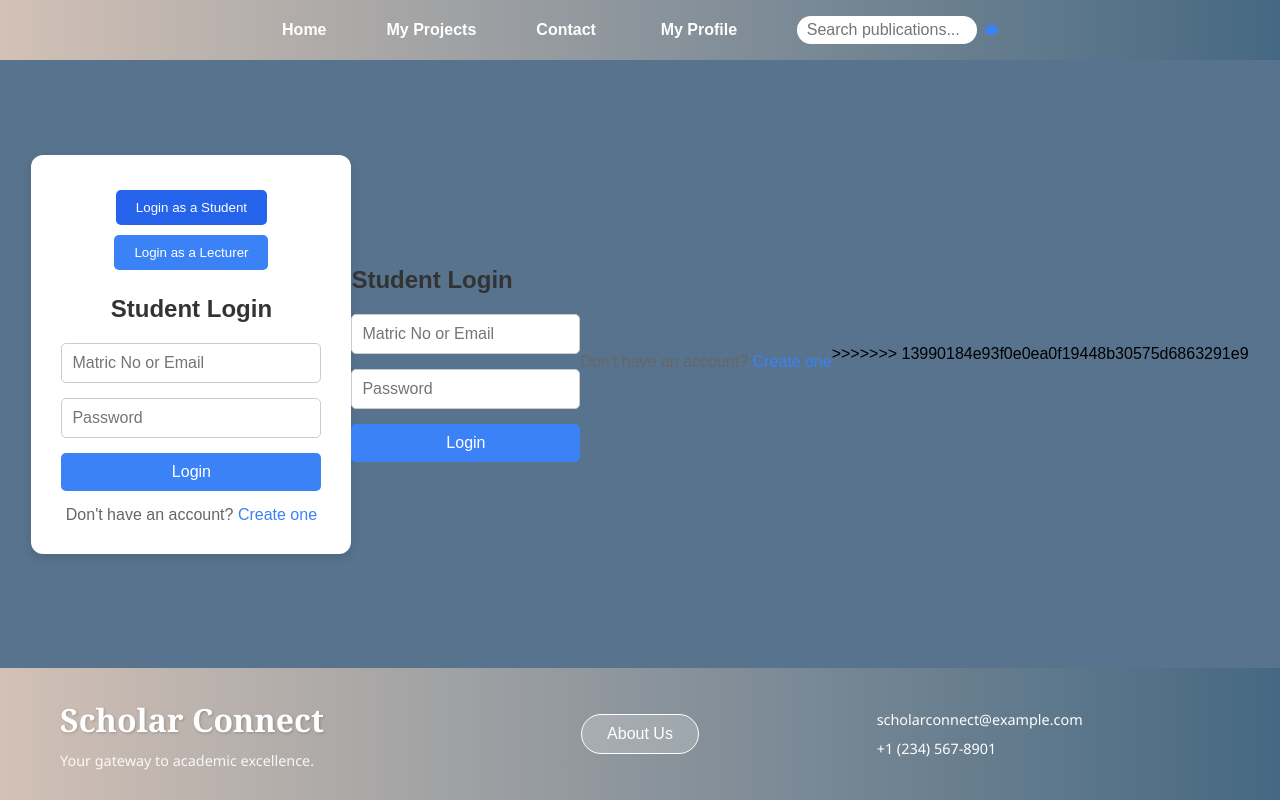
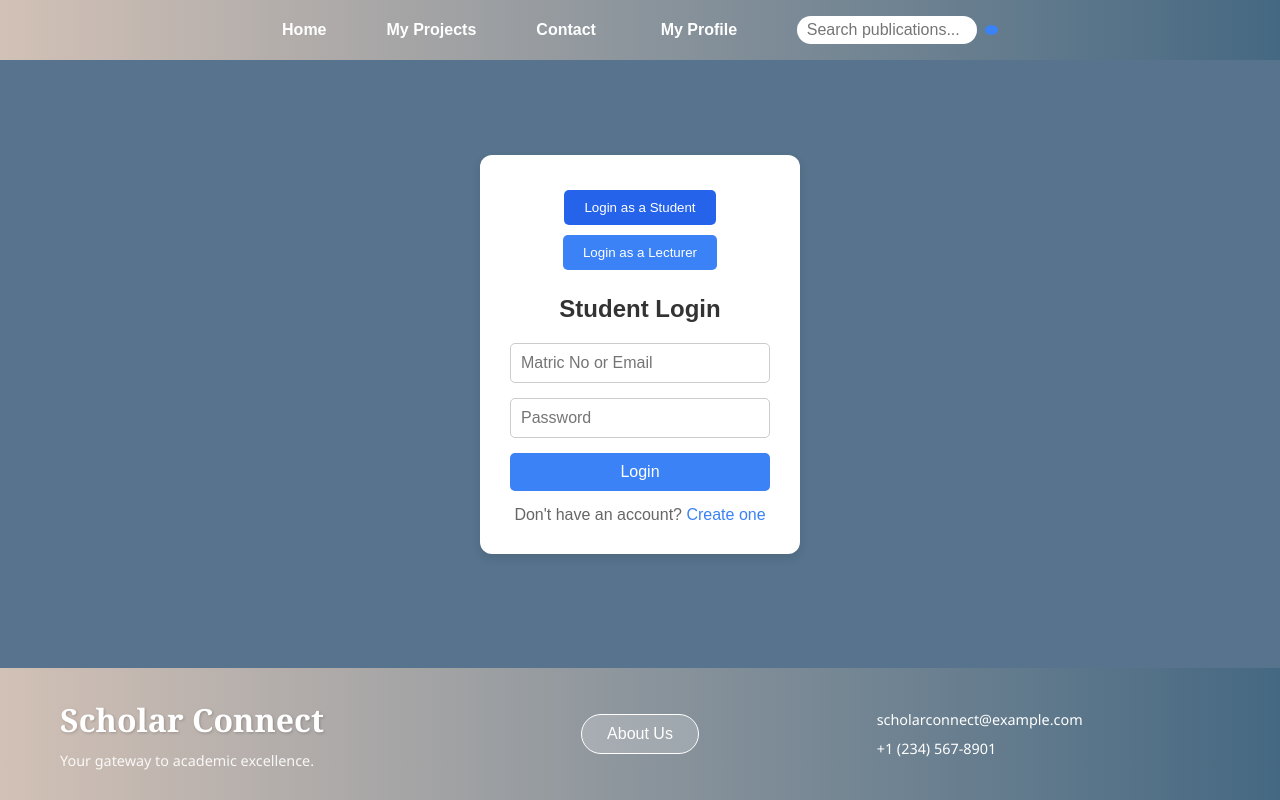
Before and after one commit to thiranRR/Web-Technology-Project-1--group-9, a PHP site: page /LogingPage.html in a window 1280 px wide. Run offline with PHP 8.4, Linux system fonts and the light colour scheme; some libraries are stand-ins or nearby versions.

```diff
--- a/LogingPage.html
+++ b/LogingPage.html
@@ -1,9 +1,9 @@
- <!DOCTYPE html>
+<!DOCTYPE html>
 <html lang="en">
 <head>
   <meta charset="UTF-8">
   <title>Login Page</title>
-  <link rel="stylesheet" href="https://cdnjs.cloudflare.com/ajax/libs/phosphor-icons/2.0.2/phosphor.min.css">
+  <link rel="stylesheet" href="https://cdnjs.cloudflare.com/ajax/libs/phosphor-icons/2.0.2/phosphor.min.css"><!DOCTYPE html>
   <link rel="stylesheet" href="login1.css">
 </head>
 <body>
@@ -40,25 +40,7 @@
       </form>
       <p class="link">Don't have an account? <a href="createaccount.html">Create one</a></p>
     </div>
-
-
-    <form id="studentForm" class="login-form" onsubmit="return redirectStudent()" >
-      <h2>Student Login</h2>
-      <input type="text" name="username" placeholder="Matric No or Email" required>
-      <input type="password" name="password" placeholder="Password" required>
-      <button type="submit">Login</button>
-    </form>
-
-    <form id="lecturerForm" class="login-form hidden" onsubmit="return redirectLecturer()">
-      <h2>Lecturer Login</h2>
-      <input type="text" name="username" placeholder="Lecturer ID or Email" required>
-      <input type="password" name="password" placeholder="Password" required>
-      <button type="submit">Login</button>
-    </form>
-
-    <p class="link">Don't have an account? <a href="createaccount.html">Create one</a></p>
->>>>>>> 13990184e93f0e0ea0f19448b30575d6863291e9
-  </div>
+</div>
 
   <footer>
     <div class="footer-container">
@@ -109,7 +91,7 @@
     window.location.href = `Research-Opportunities.html?query=${encodeURIComponent(query)}`;
 }
 
-
+    // Initialize with student form visible
     showForm('student');
   </script>
 
--- a/login1.css
+++ b/login1.css
@@ -1,4 +1,4 @@
- * {
+  * {
       margin: 0;
       padding: 0;
       box-sizing: border-box;
```
